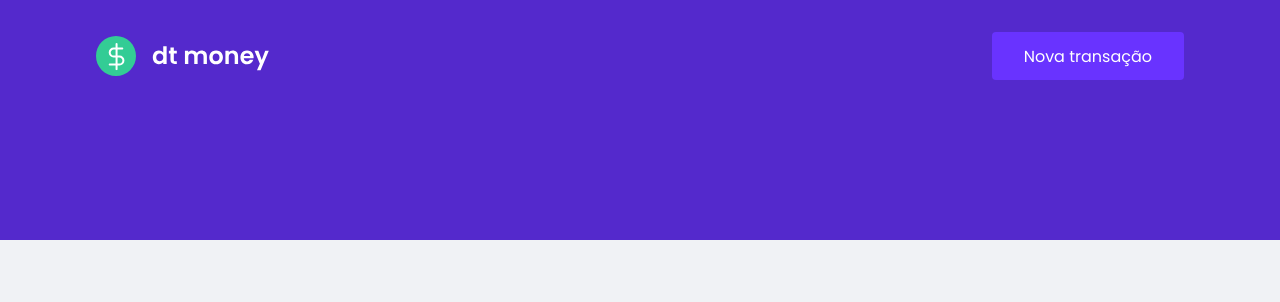
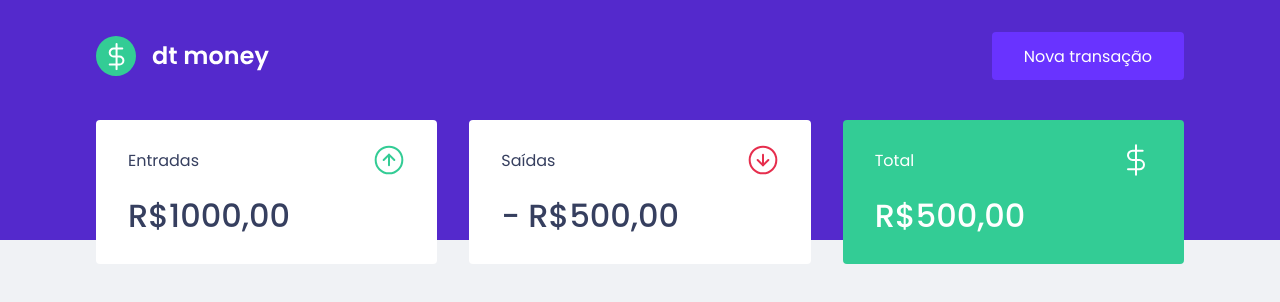
Before and after one commit to giovannikarioca/dtmoney, a React (Create React App) app: page / in a window 1280 px wide. Shown: the top 302 px of the page. Built offline with nearby package versions, Linux system fonts and the light colour scheme.

Commit message:
create and style summary component

```diff
--- a/public/index.html
+++ b/public/index.html
@@ -11,7 +11,7 @@
 
     <title>Dt Money</title>
 
-    <link href="https://fonts.googleapis.com/css2?family=Poppins:wght@400;600&display=swap" rel="stylesheet">
+    <link href="https://fonts.googleapis.com/css2?family=Poppins:wght@400;500;600&display=swap" rel="stylesheet">
   </head>
   <body>
     <noscript>You need to enable JavaScript to run this app.</noscript>
--- a/src/App.tsx
+++ b/src/App.tsx
@@ -1,15 +1,12 @@
-import styled from 'styled-components';
+import { Dashboard } from './components/Dashboard';
 import { Header } from './components/Header';
 import { GlobalStyle } from './styles/global';
-
-const Title = styled.h1`
-  color: #8257e6;
-  font-size: 64px;`
 
 export function App() {
   return (
     <>
       <Header />
+      <Dashboard />
       <GlobalStyle />
     </>
   );
--- /dev/null
+++ b/src/components/Dashboard/index.tsx
@@ -0,0 +1,11 @@
+
+import { Summary } from '../Summary';
+import { Container } from './styles';
+
+export function Dashboard () {
+    return (
+        <Container>
+            <Summary />
+        </Container>
+    )
+}
--- /dev/null
+++ b/src/components/Dashboard/styles.ts
@@ -0,0 +1,7 @@
+import styled from "styled-components";
+
+export const Container = styled.main`
+    max-width: 1120px;
+    margin: 0 auto;
+    padding: 2.5rem 1rem;
+`
--- /dev/null
+++ b/src/components/Summary/index.tsx
@@ -0,0 +1,32 @@
+import { Container } from './styles'
+import incomeImg from '../../assets/income.svg'
+import outcomeImg from '../../assets/outcome.svg'
+import totalImg from '../../assets/total.svg'
+
+export function Summary() {
+    return (
+        <Container>
+            <div>
+                <header>
+                    <p>Entradas</p>
+                    <img src={incomeImg} alt="Entradas"/>
+                </header>
+                <strong>R$1000,00</strong>
+            </div>
+            <div>
+                <header>
+                    <p>Saídas</p>
+                    <img src={outcomeImg} alt="Saídas"/>
+                </header>
+                <strong>- R$500,00</strong>
+            </div>
+            <div className="highlight-background">
+                <header>
+                    <p>Total</p>
+                    <img src={totalImg} alt="Total"/>
+                </header>
+                <strong>R$500,00</strong>
+            </div>
+        </Container>
+    )
+}
--- /dev/null
+++ b/src/components/Summary/styles.ts
@@ -0,0 +1,35 @@
+import styled from "styled-components";
+
+export const Container = styled.div`
+    display: grid;
+    grid-template-columns: repeat(3, 1fr);
+    gap: 2rem;
+    margin-top: -10rem;
+
+    div {
+        background: var(--shape);
+        padding: 1.5rem 2rem;
+        border-radius: 0.25rem;
+        color: var(--text-title);
+
+
+    header {
+        display: flex;
+        align-items: center;
+        justify-content: space-between;
+    }
+
+    strong {
+        display: block;
+        margin-top: 1rem;
+        font-size: 2rem;
+        font-weight: 500;
+        line-height: 3rem;
+    }
+
+    &.highlight-background {
+        background: var(--green);
+        color: #fff;
+    }
+    }
+`;
```
